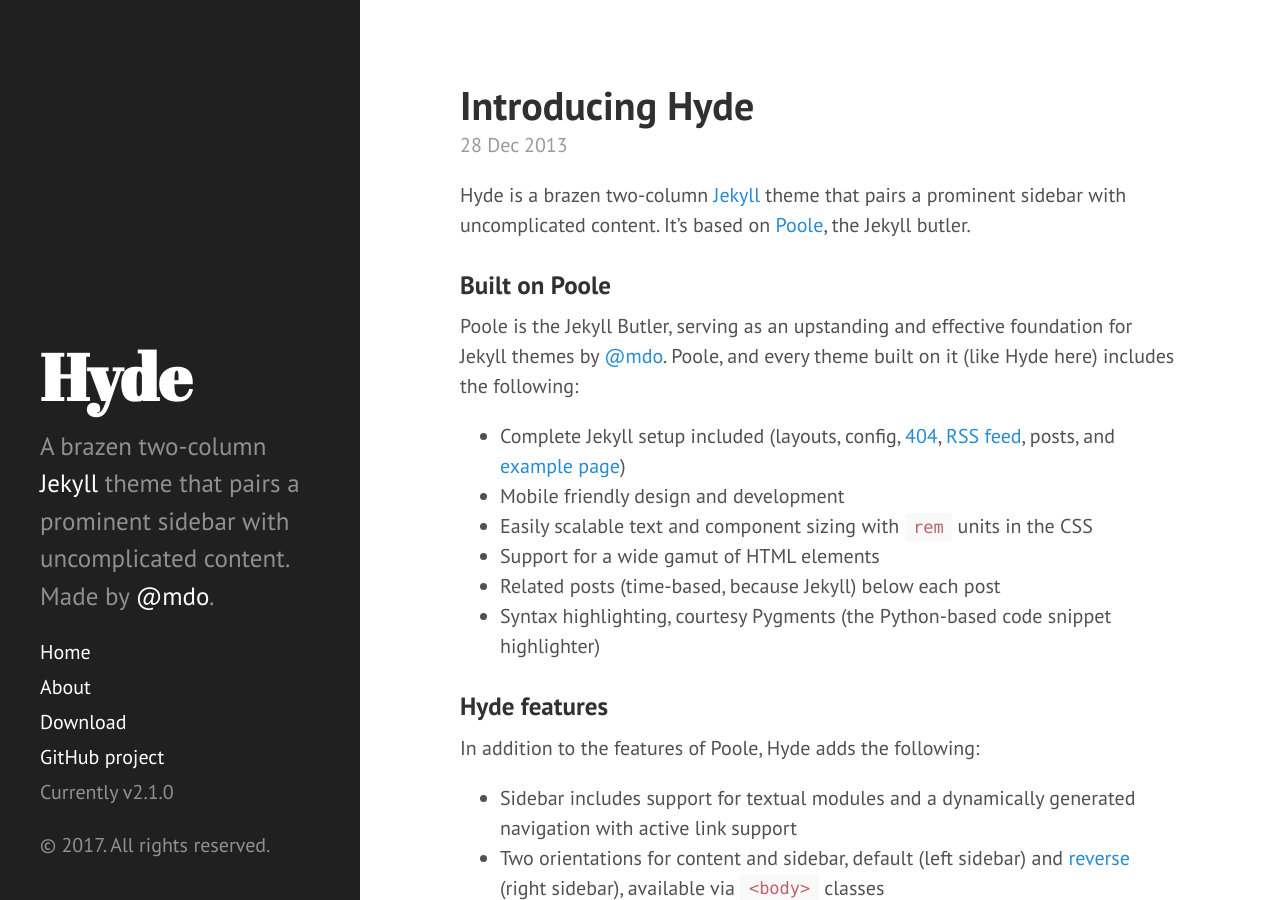
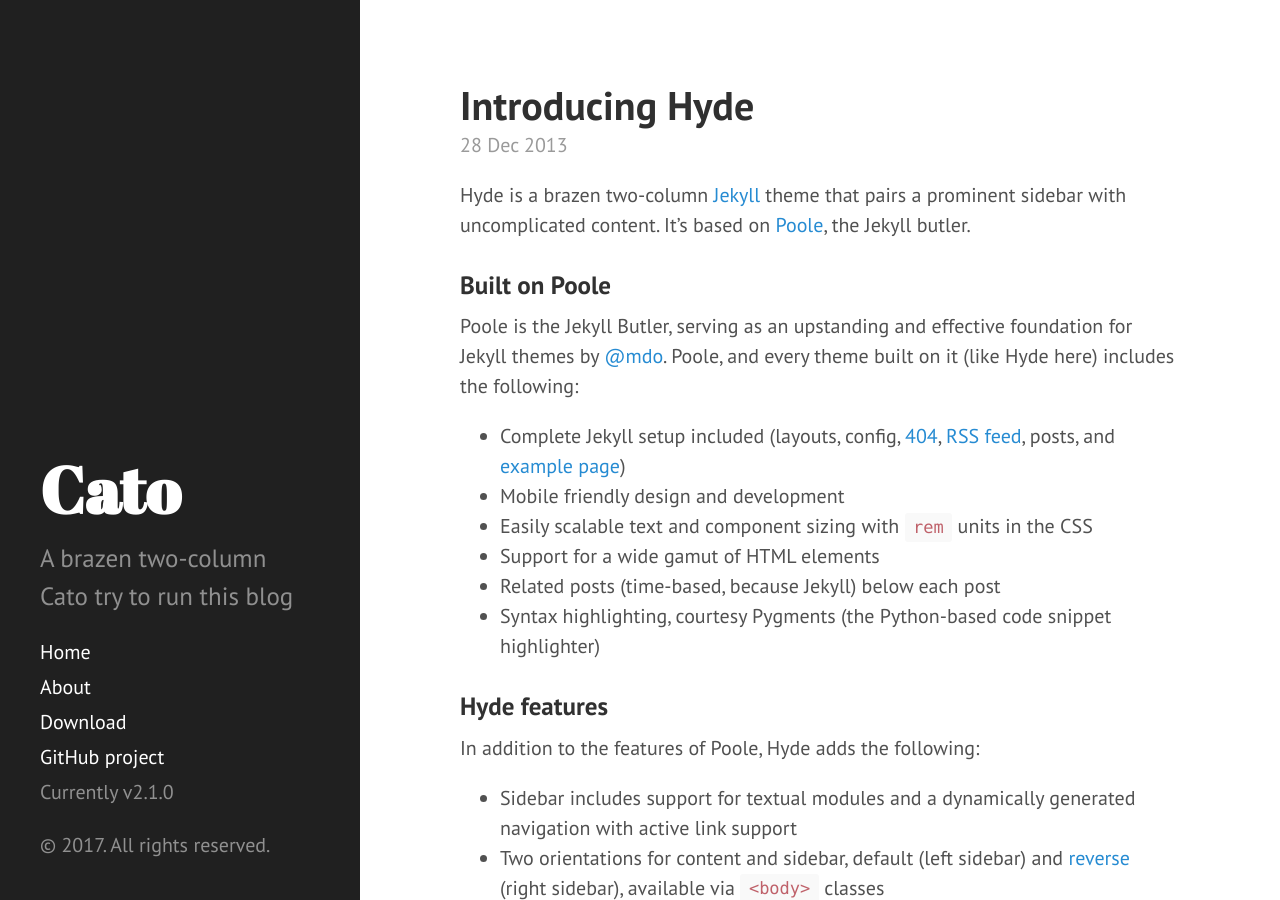
Before and after one commit to cato1718/cato1718.github.io, a Jekyll site: the page built from index.html, in a window 1280 px wide and 900 px high. Built offline with Jekyll 4.4.1, drawn with Linux system fonts in a browser that asks for light colours; Markdown is read by kramdown in place of the engine named in the settings; the list of posts is cut into pages by our own code.

Commit message:
Update _config.yml
updated with cato

```diff
--- a/_config.yml
+++ b/_config.yml
@@ -7,15 +7,15 @@
 relative_permalinks: false
 
 # Setup
-title:            Hyde
-tagline:          'A Jekyll theme'
-description:      'A brazen two-column <a href="http://jekyllrb.com" target="_blank">Jekyll</a> theme that pairs a prominent sidebar with uncomplicated content. Made by <a href="https://twitter.com/mdo" target="_blank">@mdo</a>.'
-url:              http://hyde.getpoole.com
+title:            Cato
+tagline:          'Cato using hydre theme'
+description:      'A brazen two-column Cato try to run this blog'
+url:              https://cato1718.github.io
 baseurl:          /
 
 author:
-  name:           'Mark Otto'
-  url:            https://twitter.com/mdo
+  name:           'Cato'
+  url:            https://cato1718.github.io
 
 paginate:         5
 
```
